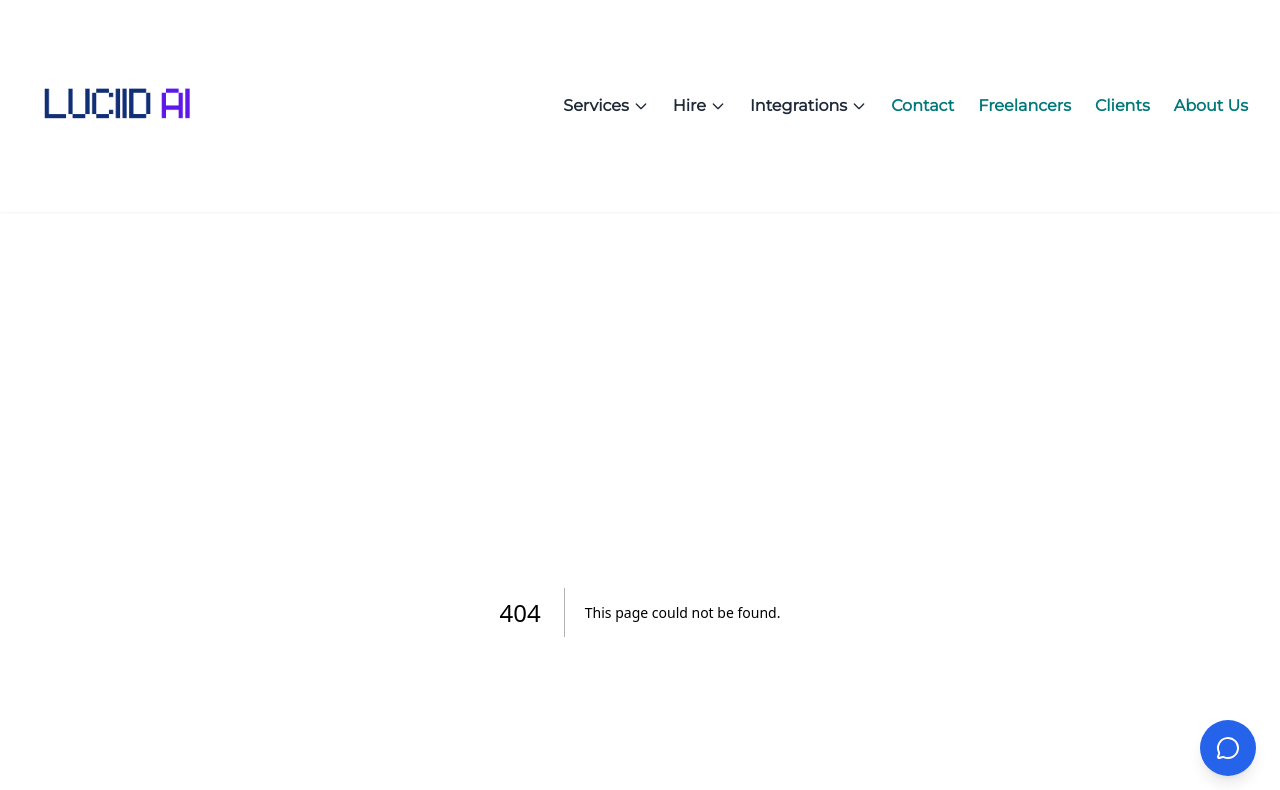
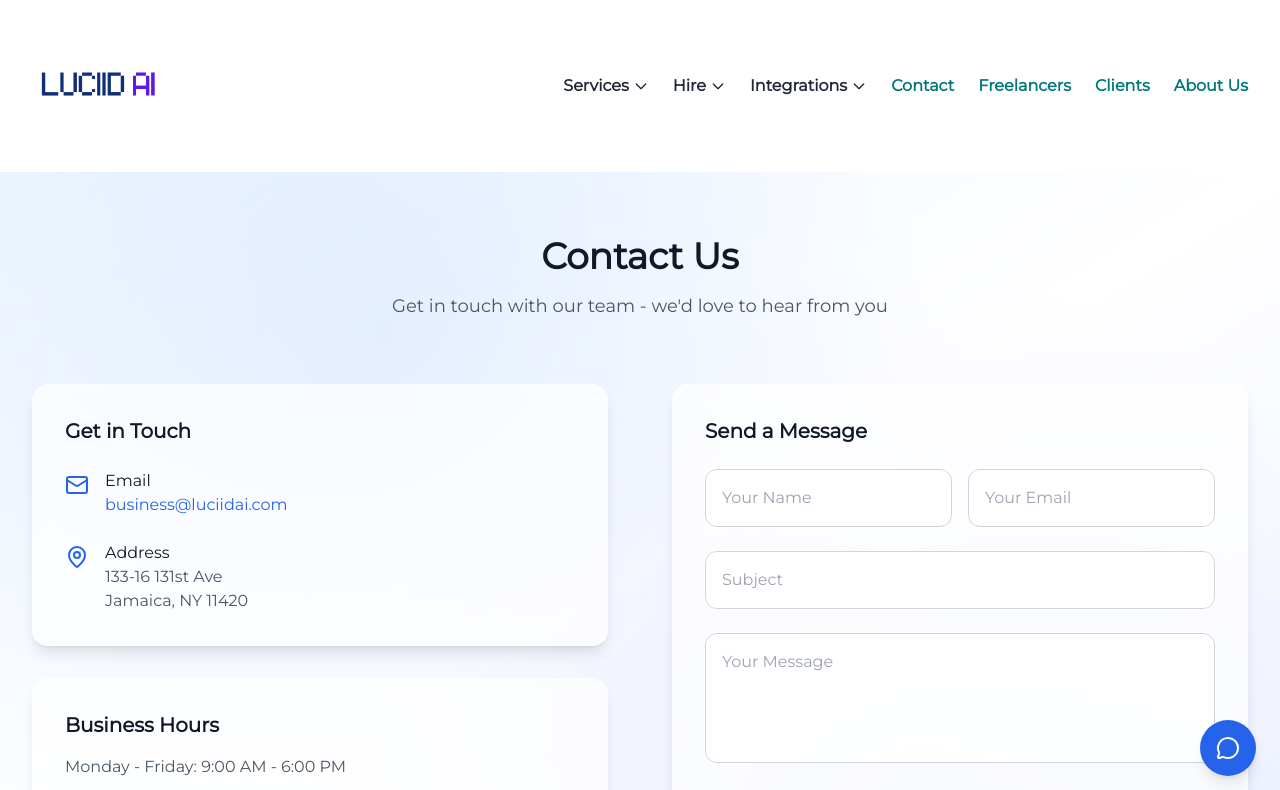
Before and after one commit to Bayzid004/luciidai, a Next.js app: page /contact in a window 1280 px wide. Before the commit this address had no page. Shown: the top 790 px of the page. Built offline with nearby package versions, Linux system fonts and the light colour scheme.

Commit message:
contact added

```diff
--- /dev/null
+++ b/src/app/(pages)/contact/page.jsx
@@ -0,0 +1,11 @@
+import ContactPage from "@/components/contact/ContactPage";
+
+export default function page() {
+  return (
+    <div className="container">
+      <div>
+        <ContactPage />
+      </div>
+    </div>
+  );
+}
--- /dev/null
+++ b/src/components/contact/ContactPage.jsx
@@ -0,0 +1,164 @@
+'use client'
+import React, { useState } from 'react';
+import { MapPin, Mail, Send } from 'lucide-react';
+
+const ContactPage = () => {
+  const [formData, setFormData] = useState({
+    name: '',
+    email: '',
+    subject: '',
+    message: ''
+  });
+
+  const handleInputChange = (e) => {
+    const { name, value } = e.target;
+    setFormData(prev => ({
+      ...prev,
+      [name]: value
+    }));
+  };
+
+  const handleSubmit = (e) => {
+    e.preventDefault();
+    // Handle form submission here
+    console.log('Form submitted:', formData);
+    alert('Message sent successfully!');
+    setFormData({ name: '', email: '', subject: '', message: '' });
+  };
+
+  return (
+    <div className="min-h-screen bg-gradient-to-br from-blue-50 via-white to-indigo-50 relative overflow-hidden">
+      {/* Background Elements */}
+      <div className="absolute inset-0 bg-[radial-gradient(circle_at_30%_20%,rgba(59,130,246,0.1),transparent_50%)]"></div>
+      <div className="absolute inset-0 bg-[radial-gradient(circle_at_70%_80%,rgba(129,140,248,0.1),transparent_50%)]"></div>
+
+      <div className="relative max-w-7xl mx-auto px-4 py-8 sm:py-12 lg:py-16 sm:px-6 lg:px-8">
+        {/* Header */}
+        <div className="text-center mb-8 sm:mb-12 lg:mb-16">
+          <h2 className="text-2xl sm:text-3xl lg:text-4xl font-bold text-gray-900 mb-3 sm:mb-4">
+            Contact Us
+          </h2>
+          <p className="text-sm sm:text-base lg:text-lg text-gray-600 max-w-2xl mx-auto">
+            Get in touch with our team - we'd love to hear from you
+          </p>
+        </div>
+
+        {/* Main Content */}
+        <div className="grid grid-cols-1 lg:grid-cols-2 gap-8 sm:gap-12 lg:gap-16">
+          {/* Contact Information */}
+          <div className="space-y-6 sm:space-y-8">
+            <div className="bg-white/70 backdrop-blur-sm rounded-2xl p-6 sm:p-8 shadow-lg border border-white/20">
+              <h3 className="text-lg sm:text-xl font-semibold text-gray-900 mb-4 sm:mb-6">
+                Get in Touch
+              </h3>
+
+              <div className="space-y-4 sm:space-y-6">
+                {/* Email */}
+                <div className="flex items-start space-x-3 sm:space-x-4">
+                  <Mail className="w-5 h-5 sm:w-6 sm:h-6 text-blue-600 mt-1 flex-shrink-0" />
+                  <div className="min-w-0 flex-1">
+                    <h4 className="font-medium text-gray-900 text-sm sm:text-base">Email</h4>
+                    <a
+                      href="mailto:business@luciidai.com"
+                      className="text-blue-600 hover:text-blue-700 text-sm sm:text-base break-all transition-colors"
+                    >
+                      business@luciidai.com
+                    </a>
+                  </div>
+                </div>
+
+                {/* Address */}
+                <div className="flex items-start space-x-3 sm:space-x-4">
+                  <MapPin className="w-5 h-5 sm:w-6 sm:h-6 text-blue-600 mt-1 flex-shrink-0" />
+                  <div className="min-w-0 flex-1">
+                    <h4 className="font-medium text-gray-900 text-sm sm:text-base">Address</h4>
+                    <p className="text-gray-600 text-sm sm:text-base leading-relaxed">
+                      133-16 131st Ave<br />
+                      Jamaica, NY 11420
+                    </p>
+                  </div>
+                </div>
+              </div>
+            </div>
+
+            {/* Additional Info Card */}
+            <div className="bg-white/70 backdrop-blur-sm rounded-2xl p-6 sm:p-8 shadow-lg border border-white/20">
+              <h3 className="text-lg sm:text-xl font-semibold text-gray-900 mb-4">
+                Business Hours
+              </h3>
+              <div className="space-y-2 text-sm sm:text-base text-gray-600">
+                <p>Monday - Friday: 9:00 AM - 6:00 PM</p>
+                <p>Saturday: 10:00 AM - 4:00 PM</p>
+                <p>Sunday: Closed</p>
+              </div>
+            </div>
+          </div>
+
+          {/* Contact Form */}
+          <div className="bg-white/70 backdrop-blur-sm rounded-2xl p-6 sm:p-8 shadow-lg border border-white/20">
+            <h3 className="text-lg sm:text-xl font-semibold text-gray-900 mb-4 sm:mb-6">
+              Send a Message
+            </h3>
+
+            <div className="space-y-4 sm:space-y-6">
+              <div className="grid grid-cols-1 sm:grid-cols-2 gap-4">
+                <div>
+                  <input
+                    type="text"
+                    name="name"
+                    value={formData.name}
+                    onChange={handleInputChange}
+                    placeholder="Your Name"
+                    className="w-full px-4 py-3 sm:py-4 border border-gray-300 rounded-xl focus:outline-none focus:ring-2 focus:ring-blue-500 focus:border-blue-500 transition-colors text-sm sm:text-base bg-white/80"
+                  />
+                </div>
+                <div>
+                  <input
+                    type="email"
+                    name="email"
+                    value={formData.email}
+                    onChange={handleInputChange}
+                    placeholder="Your Email"
+                    className="w-full px-4 py-3 sm:py-4 border border-gray-300 rounded-xl focus:outline-none focus:ring-2 focus:ring-blue-500 focus:border-blue-500 transition-colors text-sm sm:text-base bg-white/80"
+                  />
+                </div>
+              </div>
+
+              <div>
+                <input
+                  type="text"
+                  name="subject"
+                  value={formData.subject}
+                  onChange={handleInputChange}
+                  placeholder="Subject"
+                  className="w-full px-4 py-3 sm:py-4 border border-gray-300 rounded-xl focus:outline-none focus:ring-2 focus:ring-blue-500 focus:border-blue-500 transition-colors text-sm sm:text-base bg-white/80"
+                />
+              </div>
+
+              <div>
+                <textarea
+                  name="message"
+                  value={formData.message}
+                  onChange={handleInputChange}
+                  placeholder="Your Message"
+                  rows={4}
+                  className="w-full px-4 py-3 sm:py-4 border border-gray-300 rounded-xl focus:outline-none focus:ring-2 focus:ring-blue-500 focus:border-blue-500 resize-none transition-colors text-sm sm:text-base bg-white/80"
+                ></textarea>
+              </div>
+
+              <button
+                onClick={handleSubmit}
+                className="w-full bg-gradient-to-r from-blue-600 to-indigo-600 text-white py-3 sm:py-4 px-4 rounded-xl font-medium hover:from-blue-700 hover:to-indigo-700 transition-all transform hover:scale-[1.02] shadow-lg text-sm sm:text-base flex items-center justify-center space-x-2"
+              >
+                <Send className="w-4 h-4" />
+                <span>Send Message</span>
+              </button>
+            </div>
+          </div>
+        </div>
+      </div>
+    </div>
+  );
+};
+
+export default ContactPage;
--- a/src/components/layouts/header/HeaderNavbar.jsx
+++ b/src/components/layouts/header/HeaderNavbar.jsx
@@ -108,8 +108,8 @@ const HeaderNavbar = () => {
         <a href="/" className="flex-shrink-0">
           <Image
             src="/assets/LuciidAI.png"
-            width={180}
-            height={50}
+            width={140}
+            height={16}
             alt="Logo"
             priority
           />
```
